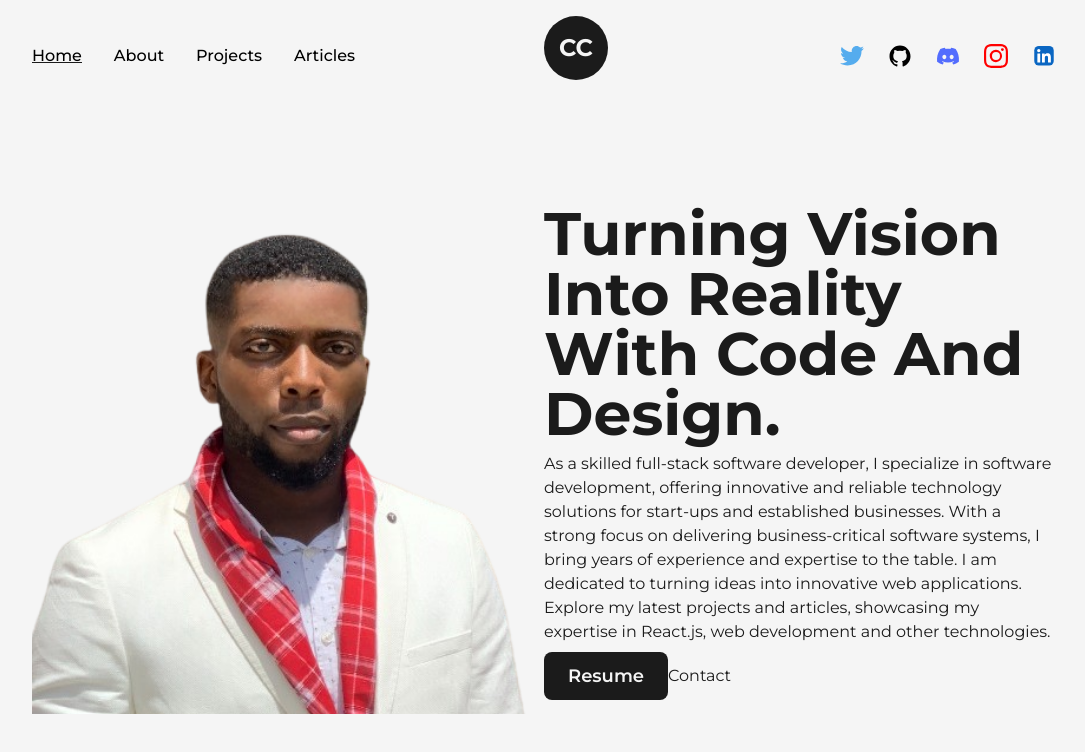
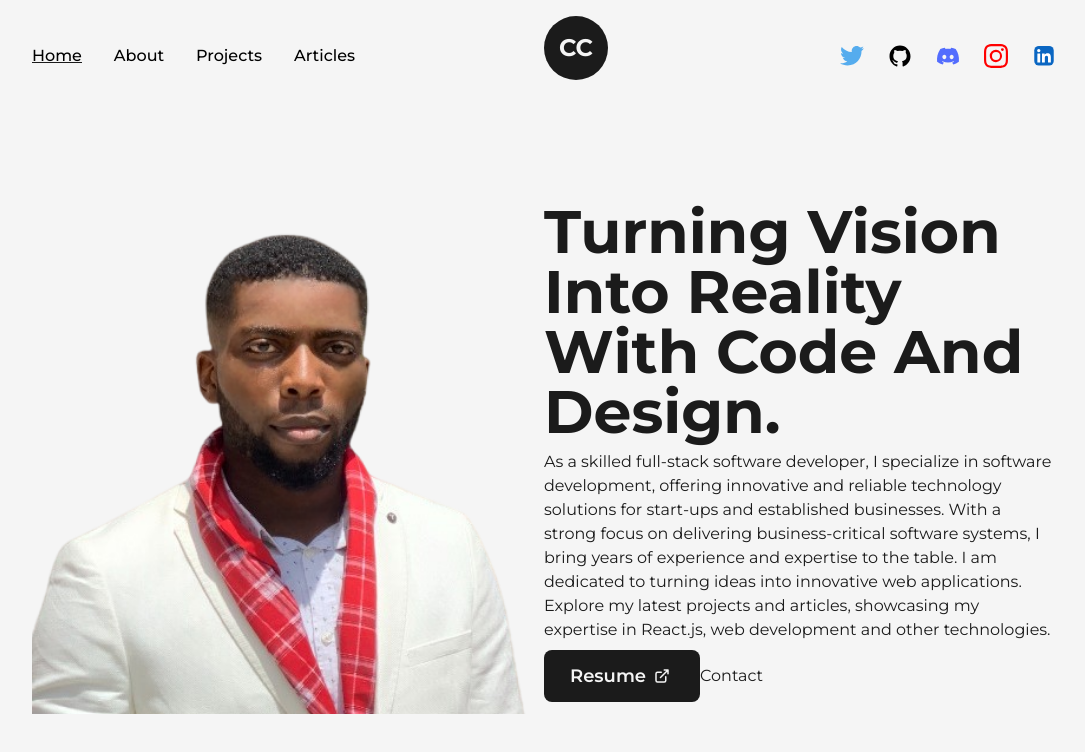
Before and after one commit to lacegiovanni17/Nextjs-dev-Portfolio, a Next.js app: page / in a window 1280 px wide. Shown: the top 752 px of the page, without its empty margins (96-1181 px from the left). Built offline with nearby package versions, Linux system fonts and the light colour scheme.

Commit message:
added new feat downloadable resume and icon

```diff
--- a/src/components/Icons.js
+++ b/src/components/Icons.js
@@ -91,4 +91,25 @@ const InstagramIcon = ({ className, ...rest }) => (
   </svg>
 );
 
-export { TwitterIcon, LinkedInIcon, GithubIcon, DiscordIcon, InstagramIcon };
+const LinkArrow = (props) => (
+  <svg
+    xmlns="http://www.w3.org/2000/svg"
+    width="1em"
+    height="1em"
+    viewBox="0 0 24 24"
+    {...props}
+  >
+    <path fill="rgba(255, 255, 255, 0)" d="M0 0h24v24H0z" />
+    <path
+      fill="none"
+      stroke="currentColor"
+      strokeLinecap="round"
+      strokeLinejoin="round"
+      strokeWidth={2}
+      d="M11 7H6a2 2 0 0 0-2 2v9a2 2 0 0 0 2 2h9a2 2 0 0 0 2-2v-5m-7 1L20 4m-5 0h5v5"
+    />
+  </svg>
+);
+export default LinkArrow;
+
+export { TwitterIcon, LinkedInIcon, GithubIcon, DiscordIcon, InstagramIcon, LinkArrow };
--- a/src/pages/index.js
+++ b/src/pages/index.js
@@ -1,10 +1,10 @@
-import Layout from '@/components/Layout'
-import Head from 'next/head'
-import Image from 'next/image'
-import profilePic from "../../public/images/profile/Chidike-retouched-removebg.png"
-import AnimatedText from '@/components/AnimatedText';
-import Link from 'next/link';
-
+import Layout from "@/components/Layout";
+import Head from "next/head";
+import Image from "next/image";
+import profilePic from "../../public/images/profile/Chidike-retouched-removebg.png";
+import AnimatedText from "@/components/AnimatedText";
+import Link from "next/link";
+import LinkArrow from "@/components/Icons";
 
 export default function Home() {
   return (
@@ -29,18 +29,19 @@ export default function Home() {
                 software development, offering innovative and reliable
                 technology solutions for start-ups and established businesses.
                 With a strong focus on delivering business-critical software
-                systems, I bring years of experience and expertise to the
-                table. I am dedicated to turning ideas into innovative web
+                systems, I bring years of experience and expertise to the table.
+                I am dedicated to turning ideas into innovative web
                 applications. Explore my latest projects and articles,
-                showcasing my expertise in React.js, web development and other technologies.
+                showcasing my expertise in React.js, web development and other
+                technologies.
               </p>
               <div className="flex items-center self-start mt-2">
                 <Link
                   href="/dummy.pdf"
                   target={"_blank"}
-                  className="flex items-center bg-dark text-light p-2.5 px-6 rounded-lg text-lg font-semibold hover:bg-light hover:text-dark"
+                  className="flex items-center bg-dark text-light p-2.5 px-6 rounded-lg text-lg font-semibold hover:bg-light hover:text-dark border-2 border-solid border-transparent hover:border-dark" download={true}
                 >
-                  Resume
+                  Resume<LinkArrow className={"w-6 ml-1"} />
                 </Link>
                 <Link href="chidike.henry@gmail.com" target={"_blank"}>
                   Contact
```
